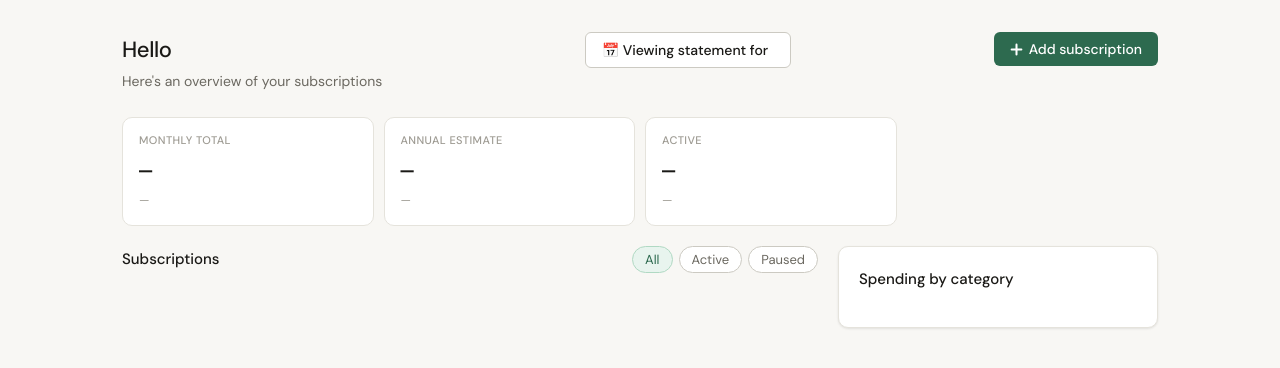
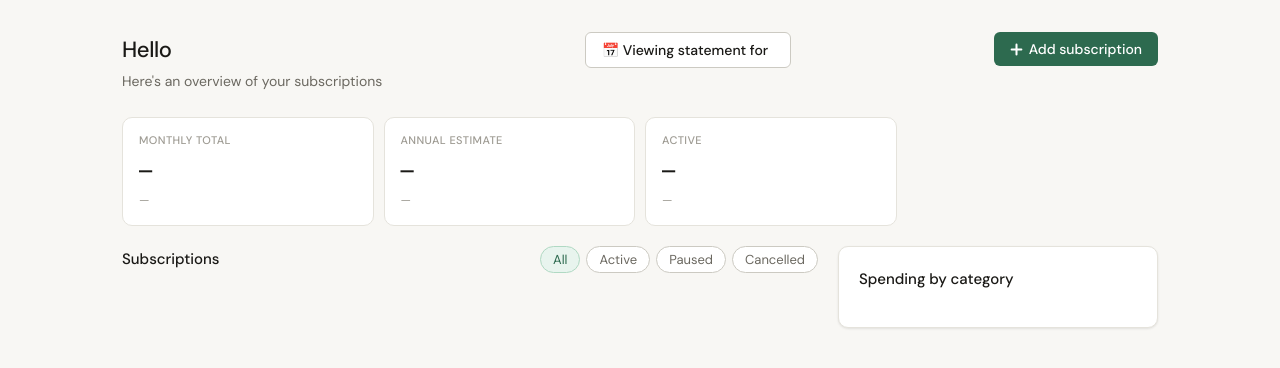
Before and after one commit to frankthegamer/SubBuddy, a FastAPI app: page /1/dashboard in a window 1280 px wide. Shown: the part 56-424 px from the top of the page. Run offline with FastAPI, Linux system fonts and the light colour scheme; data that the repository does not hold is empty.

Commit message:
removed $ button from cancelled subscriptions

```diff
--- a/static/js/dashboard.js
+++ b/static/js/dashboard.js
@@ -141,7 +141,10 @@ function renderList() {
         <div class="sub-freq">${s.SUBPAY_Date}</div>
       </div>
       <div style="display:flex;gap:4px;margin-left:8px" onclick="event.stopPropagation()">
-        <button class="btn btn-secondary" style="padding:4px 8px;font-size:12px" onclick="openPaymentModal(${s.SUBPAY_ID}, ${s.SUBPAY_Cost})">$</button>
+
+        ${s.SUBPAY_Status !== 'Cancelled' ? `
+            <button class="btn btn-secondary" style="padding:4px 8px;font-size:12px" onclick="openPaymentModal(${s.SUBPAY_ID}, ${s.SUBPAY_Cost})">$</button>
+          ` : ''}
         ${s.SUBPAY_Status === 'Active' ? `
           <button class="btn btn-secondary" style="padding:4px 8px;font-size:12px" onclick="pauseSubscription(${s.SUB_ID}, '${s.SUBPAY_Date}')">⏸️</button>
         ` : s.SUBPAY_Status === 'Paused' ? `
--- a/templates/dashboard.html
+++ b/templates/dashboard.html
@@ -178,6 +178,7 @@
             <button class="chip active" onclick="setFilter(this,'All')">All</button>
             <button class="chip" onclick="setFilter(this,'Active')">Active</button>
             <button class="chip" onclick="setFilter(this,'Paused')">Paused</button>
+            <button class="chip" onclick="setFilter(this,'Cancelled')">Cancelled</button>
           </div>
         </div>
         <div class="subs-list" id="subs-list"></div>
```
